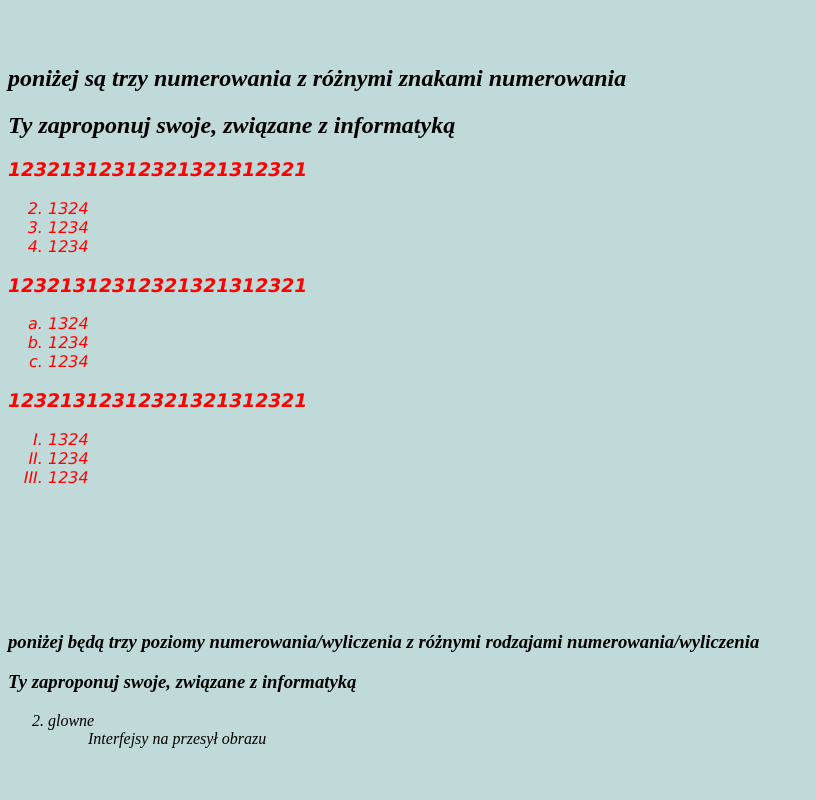
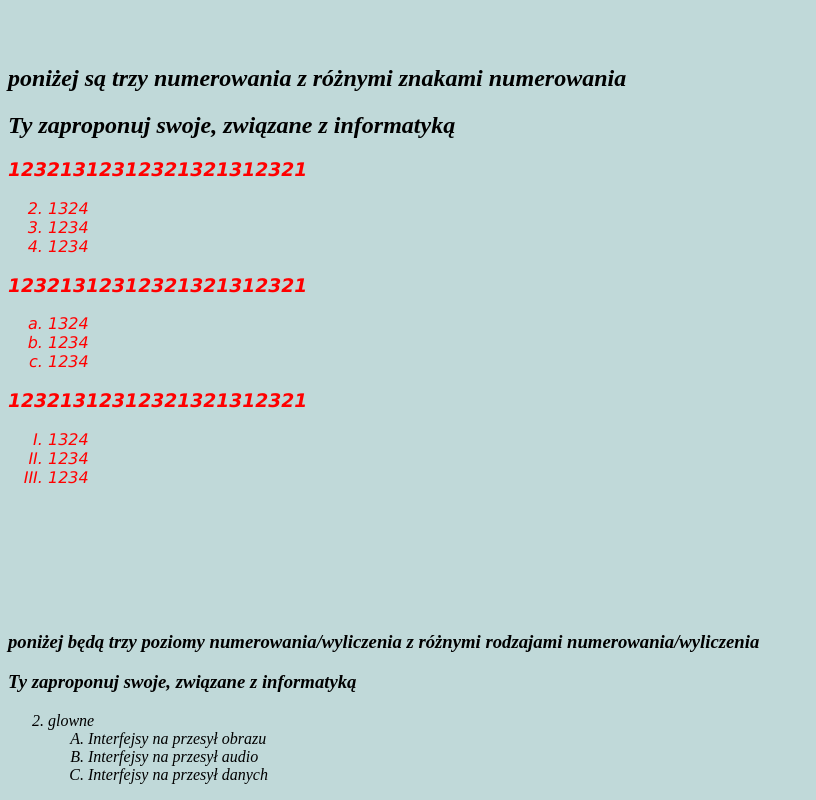
Before and after one commit to XXusernameXX1234/zadanie1, a plain HTML site: page index.html in a window 1280 px wide. Shown: the part 2771-3571 px from the top of the page, without its empty margins (0-816 px from the left). Before the commit the page ends 3535 px from the top, so only its background shows below. Drawn offline with Linux system fonts and the light colour scheme.

Commit message:
Update index.html

```diff
--- a/index.html
+++ b/index.html
@@ -158,7 +158,9 @@
 	<li>glowne
 
 	<ol type=A start=B>
-		Interfejsy na przesył obrazu
+		<li>Interfejsy na przesył obrazu</li>
+		<li>Interfejsy na przesył audio</li>
+		<li>Interfejsy na przesył danych</li>
 	</ol>
 
 
```
